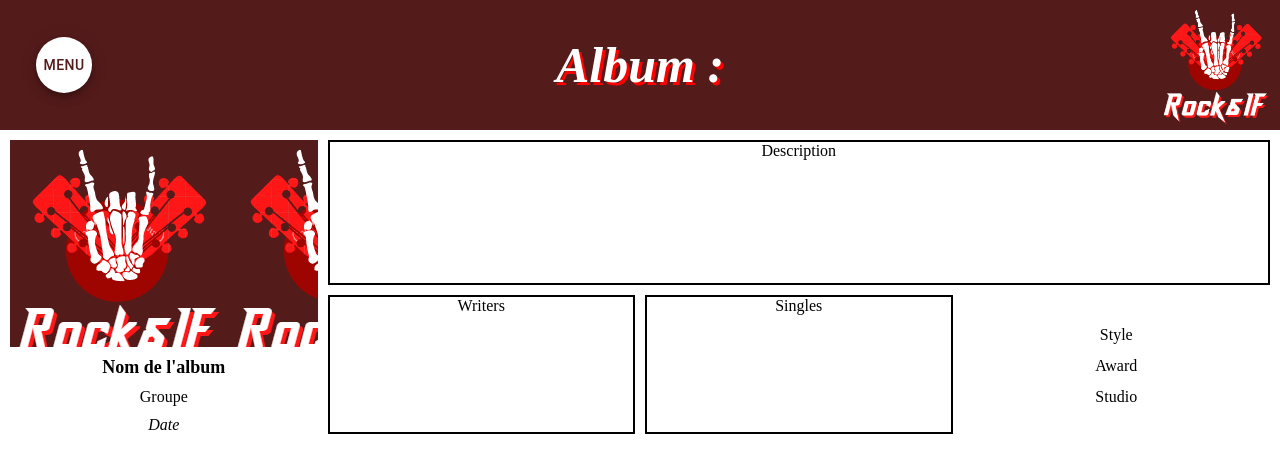
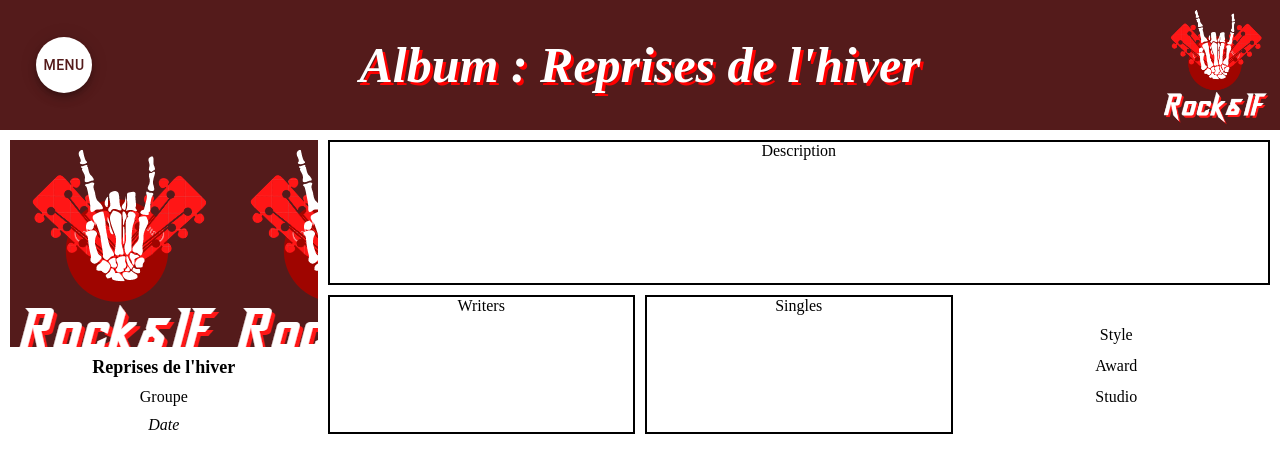
Before and after one commit to abelleminm/rockandif, a React (Create React App) app in the folder rockandif/: page /album in a window 1280 px wide. Shown: the top 472 px of the page. Built offline with nearby package versions, Linux system fonts and the light colour scheme.

Commit message:
Début combobox

```diff
--- a/rockandif/src/App.js
+++ b/rockandif/src/App.js
@@ -16,11 +16,11 @@ function App() {
   return (
     <div className="App">
       <Routes>
-        <Route path="group" element={<GroupPage />} />
-        <Route path="album" element={<AlbumPage />} />
+        <Route path="group" element={<GroupPage nom="L'Hexaspération"  />} />
+        <Route path="album" element={<AlbumPage nom="Reprises de l'hiver" />} />
         <Route path="/" element={<HomePage />} />
         <Route path="person" element={<PersonPage />} />
-        <Route path="single" element={<SinglePage />} />
+        <Route path="single" element={<SinglePage nom="Vive le vent" />} />
         <Route path="french" element={<FrenchGroupsPage />} />
         <Route path="moroccan" element={<MoroccanGroupsPage />} />
       </Routes>
--- a/rockandif/src/Pages/AlbumPage.js
+++ b/rockandif/src/Pages/AlbumPage.js
@@ -3,13 +3,14 @@ import Header from '../Components/Header';
 import './AlbumPage.css';
 import { Link } from 'react-router-dom';
 
-function AlbumPage() {
+function AlbumPage({nom}) {
+  var titrePage = "Album : "+nom;
   return (
     <div id="albumPage">
-      <Header titre="Album : " />
+      <Header titre={titrePage} />
       <div id="albumPageContent">
         <div id="coverAlbum"/>
-        <text id="nomAlbum">Nom de l'album</text>
+        <text id="nomAlbum">{nom}</text>
         <Link to="/group" id="groupeAlbum">Groupe</Link>
         <text id="dateAlbum">Date</text>
         <text id="descriptionAlbum">Description</text>
--- a/rockandif/src/Pages/GroupPage.js
+++ b/rockandif/src/Pages/GroupPage.js
@@ -2,13 +2,14 @@ import React from 'react';
 import Header from '../Components/Header';
 import './GroupPage.css';
 
-function GroupPage() {
+function GroupPage({nom}) {
+  var titrePage = "Group : "+nom;
   return (
     <div id="groupPage">
-      <Header titre="Group : " />
+      <Header titre={titrePage} />
       <div id="groupPageContent">
         <div id="photoGroup"/>
-        <text id="nomGroupe">Nom du groupe</text>
+        <text id="nomGroupe">{nom}</text>
         <text id="dateGroup">Date création - Date fin</text>
         <text id="origineGroup">Origine</text>
         <text id="descriptionGroup">Description</text>
--- a/rockandif/src/Pages/HomePage.js
+++ b/rockandif/src/Pages/HomePage.js
@@ -1,12 +1,14 @@
 import React from 'react';
 import SearchBar from '../Components/SearchBar';
 import Header from '../Components/Header';
+import Combobox from '../Components/Combobox';
 
 function HomePage() {
   return (
     <div>
     <Header titre="Welcome to Rock&IF" />
     <SearchBar placeholder="Search a rock band..."/>
+    <Combobox/>
     </div>
   );
 }
--- a/rockandif/src/Pages/SinglePage.js
+++ b/rockandif/src/Pages/SinglePage.js
@@ -3,13 +3,14 @@ import Header from '../Components/Header';
 import './SinglePage.css';
 import { Link } from 'react-router-dom';
 
-function SinglePage() {
+function SinglePage({nom}) {
+  var titrePage = "Single : "+nom;
   return (
     <div id="singlePage">
-      <Header titre="Single : " />
+      <Header titre={titrePage} />
       <div id="singlePageContent">
         <div id="coverSingle"/>
-        <text id="nomSingle">Nom du single</text>
+        <text id="nomSingle">{nom}</text>
         <Link to="/album" id="nomAlbumSingle">Nom de l'album</Link>
         <Link to="/group" id="groupeSingle">Groupe</Link>
         <text id="dateSingle">Date</text>
```
